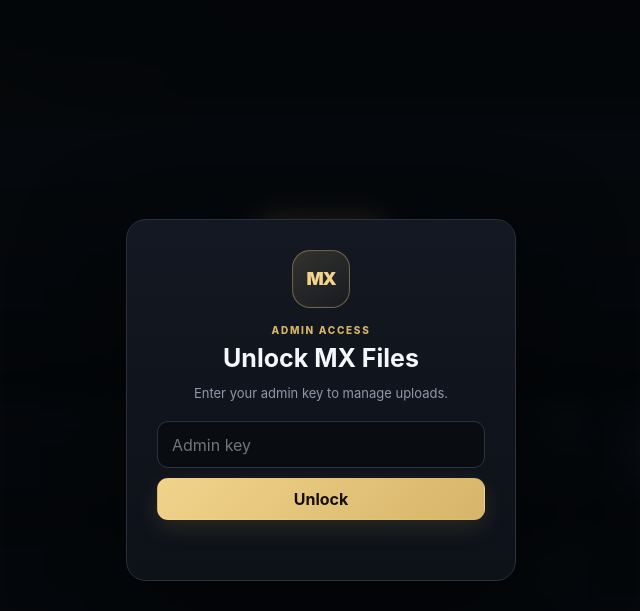
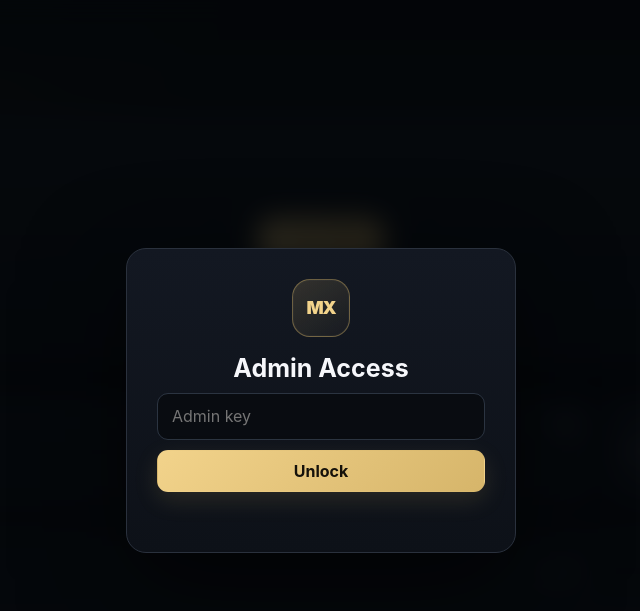
Before and after one commit to mazenmix/uploader, a website: page public/index.html in a window 1280 px wide. Shown: the whole page, without its empty margins (319-959 px from the left). Drawn offline with Linux system fonts and the light colour scheme.

Commit message:
Simplify admin login copy

```diff
--- a/public/index.html
+++ b/public/index.html
@@ -60,9 +60,7 @@
   <div class="modal-backdrop" id="loginModal">
     <form class="login-card" id="loginForm">
       <span class="brand-mark large">MX</span>
-      <div class="eyebrow">ADMIN ACCESS</div>
-      <h2>Unlock MX Files</h2>
-      <p>Enter your admin key to manage uploads.</p>
+      <h2>Admin Access</h2>
       <input id="adminKey" type="password" placeholder="Admin key" required autocomplete="current-password">
       <button class="primary wide" type="submit">Unlock</button>
       <div class="form-error" id="loginError"></div>
```
